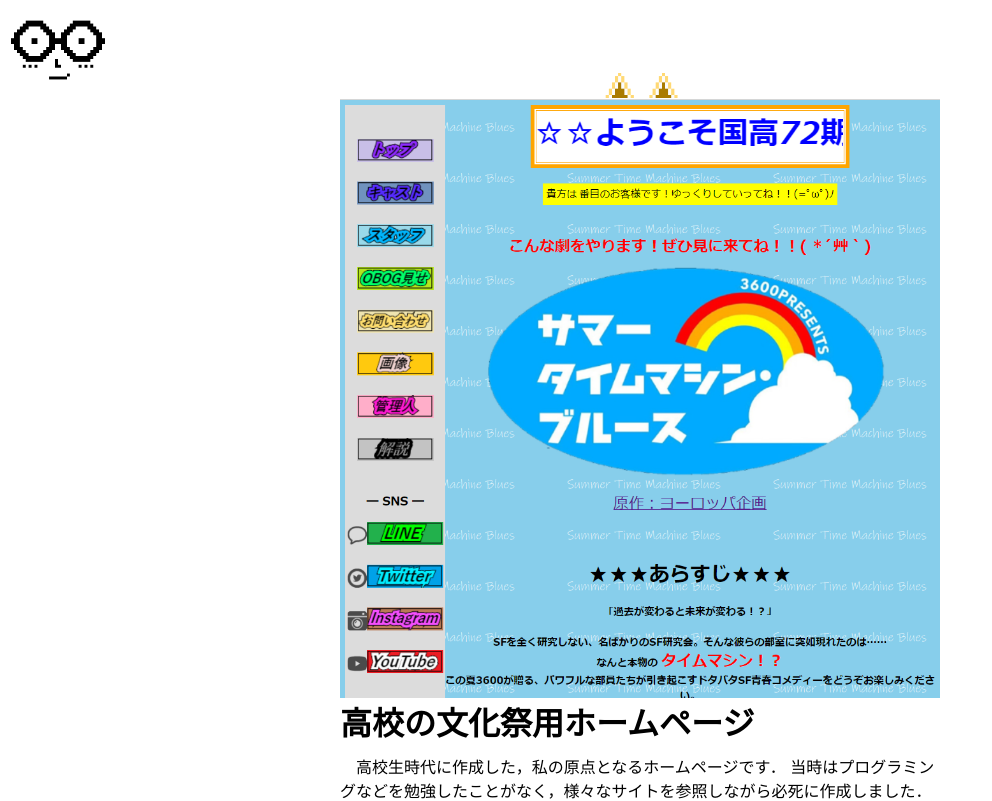
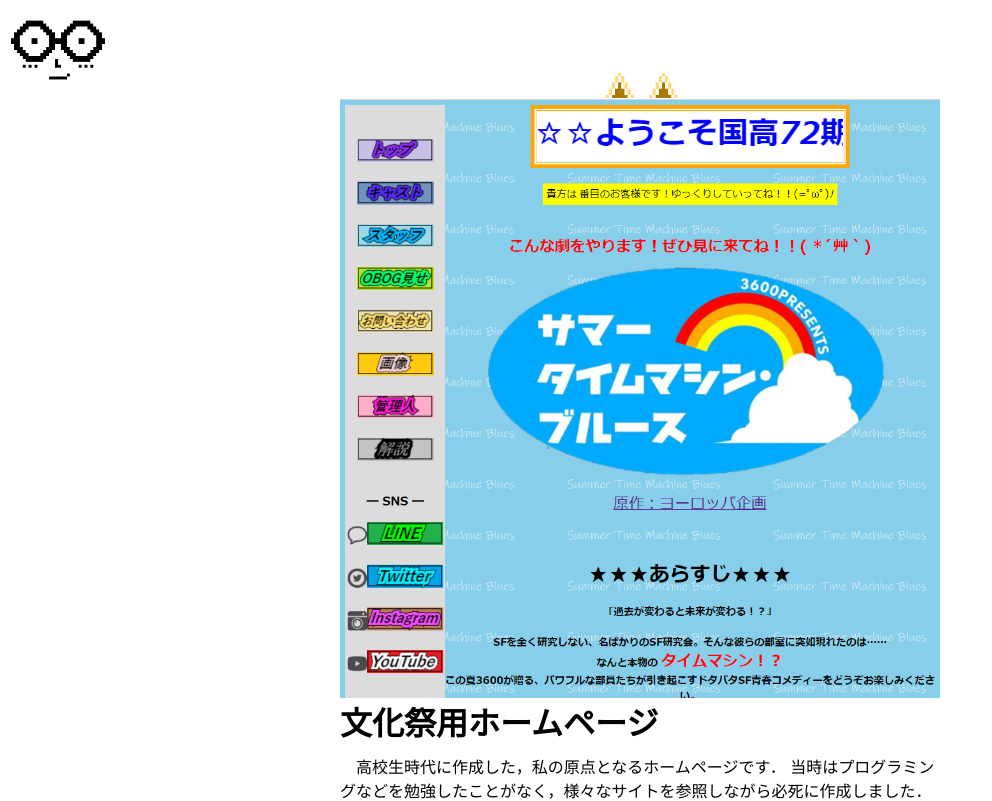
Before and after one commit to N-Keisho/my-portfolio, a Next.js app: page /work/1 in a window 1280 px wide. Shown: the top 801 px of the page, without its empty margins (0-992 px from the left). Built offline with nearby package versions, Linux system fonts and the light colour scheme; a web font is replaced by a local one.

Commit message:
fix: Fixed Image Size

```diff
--- a/Data/Work_1.ts
+++ b/Data/Work_1.ts
@@ -2,7 +2,7 @@ import { Work } from "@/types/work";
 
 const Work1: Work = {
   id: 1,
-  title: "高校の文化祭用ホームページ",
+  title: "文化祭用ホームページ",
   thubmnail: "/works/1.png",
   created_at: "2024-05-15",
   tag: ["個人作成", "文化祭"],
--- a/app/work/[slug]/page.module.css
+++ b/app/work/[slug]/page.module.css
@@ -14,6 +14,7 @@
   flex-direction: column;
   justify-content: center;
   align-items: center;
+  width: 100%;
 }
 
 .imageLink:hover {
```
